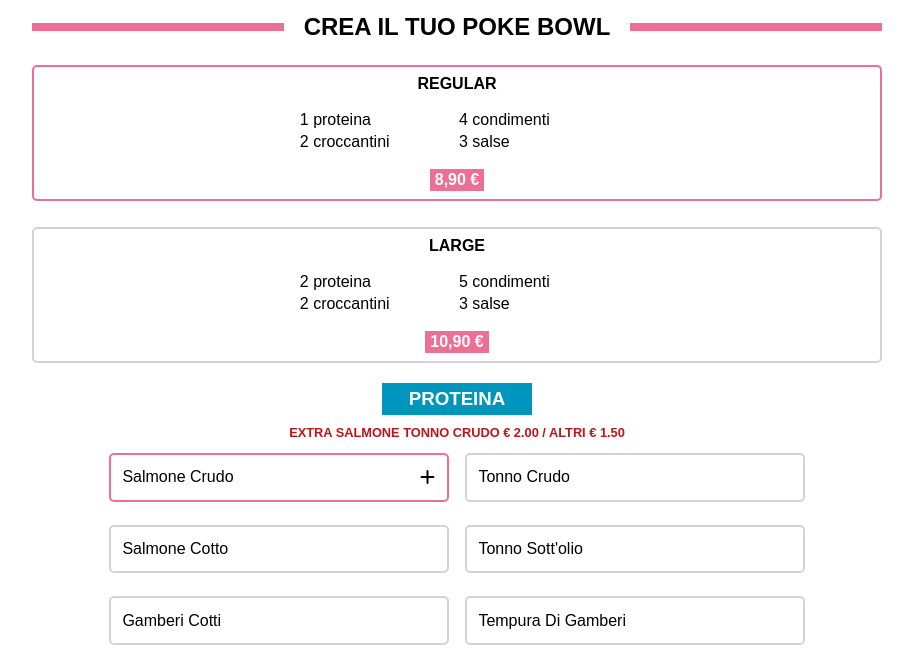
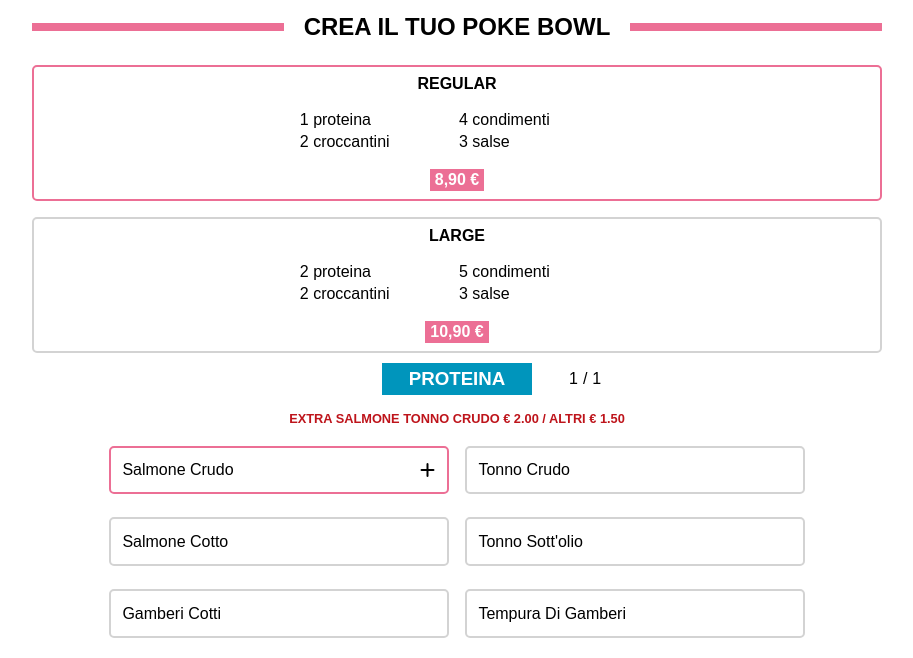
Before and after one commit to PietroCok/poke-app, a plain HTML site: page index.html in a window 1280 px wide. Both pictures are taken after a click on the element "Salmone Crudo". Shown: the part 110-768 px from the top of the page, without its empty margins (183-1096 px from the left). Drawn offline with Linux system fonts and the light colour scheme.

Commit message:
merge previous uncommited changes

```diff
--- a/index.html
+++ b/index.html
@@ -32,7 +32,7 @@
     </div>
 
     <div>
-      <textarea name="generated-order" id="generated-order" rows="3" disabled></textarea>
+      <textarea name="generated-order" id="generated-order" rows="5" disabled></textarea>
       <!-- <input type="text" name="generated-order" id="generated-order" disabled> -->
       <button id="copy-order">
         <svg width="24" height="24" viewBox="0 0 24 24" fill="none" xmlns="http://www.w3.org/2000/svg">
@@ -42,11 +42,7 @@
         </svg>
       </button>
     </div>
-
-
-
   </div>
-
 
 </body>
 
--- a/main.js
+++ b/main.js
@@ -101,6 +101,7 @@ let selected = {
   dimension: "regular"
 };
 
+
 function fillHtml() {
 
   setTitle(config);
@@ -168,11 +169,16 @@ function setingredientsGroups(config) {
   const groups = config.gruppi;
 
   for (const [name, group] of Object.entries(groups)) {
+
     // contenitore del gruppo
     const section =
       `<section class="${name}">
       <div class="section-title-container">
-        <h3>${name}</h3>
+        <span> </span>
+        <h3 id="${name}">${name}</h3>
+        <span class="${name}-limits">
+          <span id="${name}-limit-current">0</span> / <span id="${name}-limit-max">-</span>
+        </span>
       </div>
 
       <h4>${group.extras}</h4>
@@ -202,11 +208,11 @@ function setingredientsGroups(config) {
       sectionElem.querySelector(".options").append(_optElem);
 
       _optElem.onclick = checkSelection;
+
     }
 
     main_section.append(sectionElem)
   }
-
 }
 
 function convertToHTML(string) {
@@ -261,36 +267,24 @@ function addingredient(group, option, quantity = 1) {
     });
   }
 
-  if(quantity > 1){
+  if (quantity > 1) {
     document.querySelector(".option-container:has(#" + option + ")").setAttribute("data-extra", quantity)
   }
 
-  if (selected[group].length > limit) {
-    const elemClass = selected.dimension + "-" + group;
-    const elem = document.querySelector("." + elemClass);
-    elem.classList.add("over-limit");
-  }
+  recalculateLimits();
 }
 
 function removeIngredient(group, option) {
-  if(typeof option != "string"){
+  if (typeof option != "string") {
     option = option.id || "";
   }
-
-  const limit = config.dimensioni[selected.dimension].limiti[group];
 
   selected[group] = selected[group].filter(x => x.id != option);
 
   document.getElementById(option).checked = false;
   document.querySelector(".option-container:has(#" + option + ")").removeAttribute("data-extra");
 
-  if (selected[group].length <= limit) {
-    const elemClass = selected.dimension + "-" + group;
-    const elem = document.querySelector("." + elemClass);
-    elem.classList.remove("over-limit");
-  }
-
-  console.log(selected[group]);
+  recalculateLimits();
 }
 
 
@@ -359,7 +353,7 @@ function loadOrder() {
     }
   }
 
-  // selected = order;
+  selected = order;
 }
 
 function clearOrder() {
@@ -378,17 +372,45 @@ function clearOrder() {
 }
 
 function getSelectedIngredient() {
-  console.log(selected);
-
   let { dimension, ...ingredients } = selected;
-  console.log(ingredients);
 
   return ingredients;
 }
 
-// Ricalcola i limit per gruppo di ingredienti
+// Ricalcola i limiti per tutti gli ingredienti selezionati
 function recalculateLimits() {
+  const _selected = getSelectedIngredient();
 
+  if (!Object.keys(_selected).length) {
+    for(const [group, max] of Object.entries(config.dimensioni[selected.dimension].limiti)){
+      updateLimits(group, 0, max);
+    }
+  } else {
+    for (const group of Object.keys(_selected)) {
+      let currentSelection = 0;
+
+      for (const ingredient of _selected[group]) {
+        currentSelection += ingredient.quantity;
+      }
+
+      let maxSelection = config.dimensioni[selected.dimension].limiti[group]
+
+      updateLimits(group, currentSelection, maxSelection);
+    }
+  }
+
+
+}
+
+function updateLimits(group, current, max) {
+  document.getElementById(group + "-limit-current").textContent = current;
+  document.getElementById(group + "-limit-max").textContent = max;
+
+  if (current > max) {
+    document.getElementById(group + "-limit-current").classList.add("over-limit")
+  } else {
+    document.getElementById(group + "-limit-current").classList.remove("over-limit")
+  }
 }
 
 
@@ -407,10 +429,21 @@ function addActions() {
 
   // extra of the same element
   document.querySelectorAll(".extra").forEach(elem => elem.onclick = addExtra);
+
+  // recalculate limits on dimension change
+  document.querySelectorAll("#dimensione > div").forEach(elem => elem.onchange = recalculateLimits);
 }
 
-fillHtml();
 
-loadOrder();
+function setUp(){
+  fillHtml();
 
-addActions();
+  loadOrder();
+
+  addActions();
+
+  recalculateLimits();
+}
+
+
+setUp();
--- a/style.css
+++ b/style.css
@@ -74,6 +74,21 @@ header {
     top: 0;
     background-color: white;
     z-index: 2;
+    flex-direction: column;
+
+    > span{
+      display: flex;
+      justify-content: center;
+      align-items: center;
+
+      span {
+        margin: 0 5px;
+      }
+    }
+
+    .over-limit {
+      color: red;
+    }
   }
 
   h3 {
@@ -88,12 +103,11 @@ header {
   h4 {
     color: #be141b;
     font-size: 0.8em;
-    margin-bottom: .5em;
-    margin-top: -10px;
+    margin-bottom: 1em;
     position: sticky;
-    top: 52px;
+    top: 68px;
     background: white;
-    padding-bottom: .5em;
+    padding: .5em;
     z-index: 2;
   }
 
@@ -101,7 +115,6 @@ header {
 
     >div {
       display: flex;
-      margin-bottom: 10px;
       flex-wrap: wrap;
     }
   }
@@ -182,14 +195,13 @@ header {
       }
     }
 
-    .over-limit {
-      color: red;
-    }
+
   }
 
   .options {
     gap: 1em;
     justify-content: center;
+    margin-bottom: 1em;
 
     .option-container {
       text-transform: capitalize;
@@ -332,4 +344,13 @@ input[type="checkbox"] {
   #main .options .option-container {
     width: 40%;
   }
+
+  #main .section-title-container{
+    flex-direction: row;
+    > span{
+      flex: 1;
+      padding: 0 2em;
+      justify-content: flex-start;
+    }
+  }
 }
```
